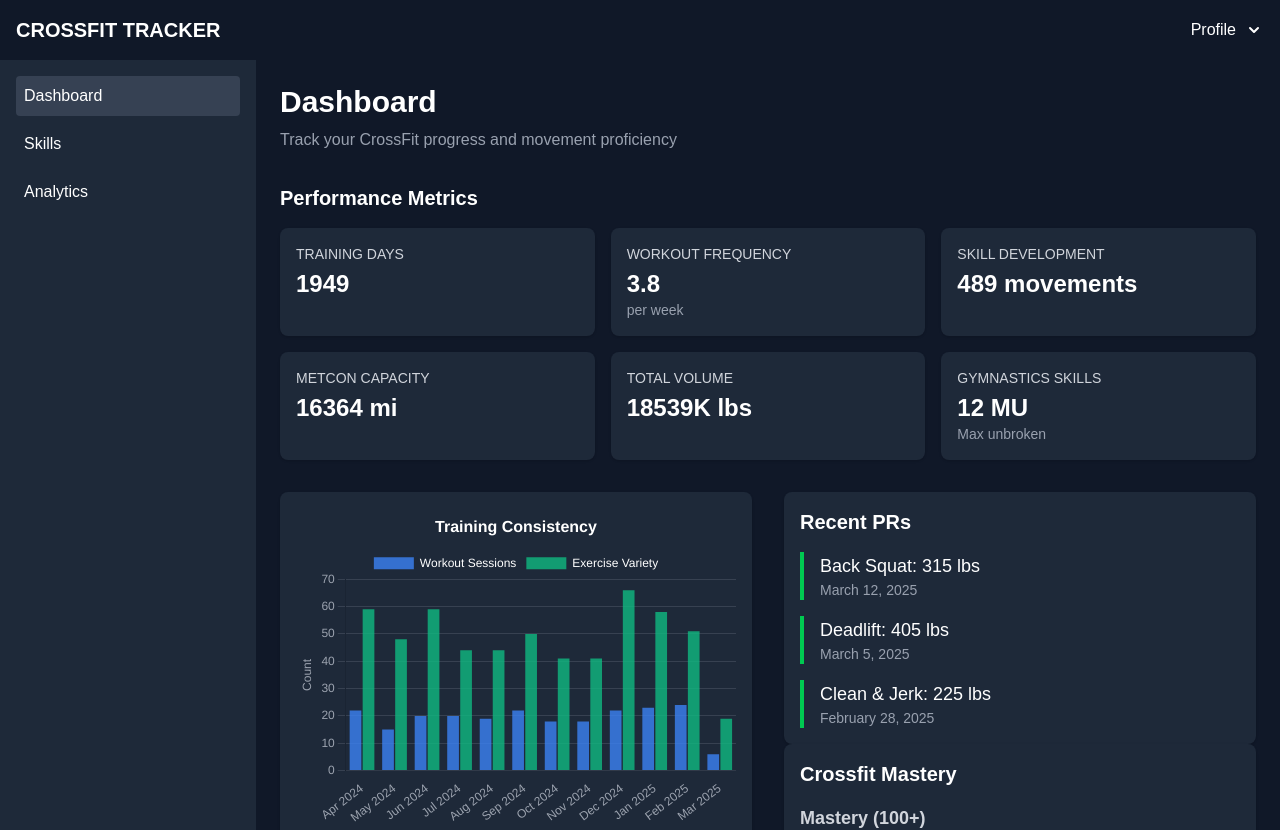
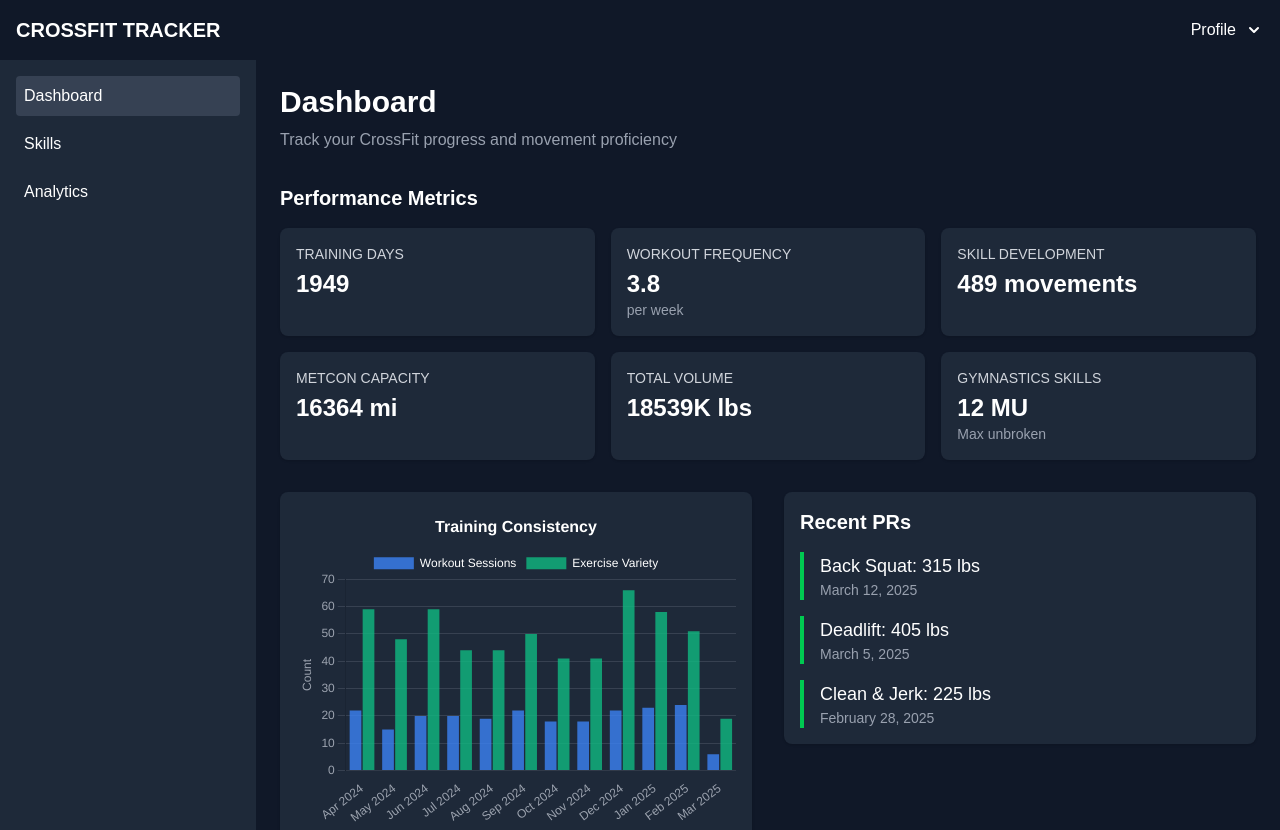
Before and after one commit to kangax/fitocracy-data-mining, a Next.js app in the folder crossfit-tracker/: page / in a window 1280 px wide. Shown: the top 830 px of the page. Built offline with nearby package versions, Linux system fonts and the light colour scheme.

Commit message:
Remove Crossfit Mastery card from dashboard

```diff
--- a/crossfit-tracker/src/app/page.tsx
+++ b/crossfit-tracker/src/app/page.tsx
@@ -3,7 +3,6 @@ import Layout from '@/components/layout/Layout';
 import PerformanceMetrics from '@/components/dashboard/PerformanceMetrics';
 import MovementProficiencyTable from '@/components/movements/MovementProficiencyTable';
 import ConsistencyChart from '@/components/charts/ConsistencyChart';
-import CrossfitMastery from '@/components/dashboard/CrossfitMastery';
 
 export default function Home() {
   return (
@@ -40,7 +39,6 @@ export default function Home() {
                 </div>
               </div>
             </div>
-            <CrossfitMastery />
           </div>
         </div>
 
```
